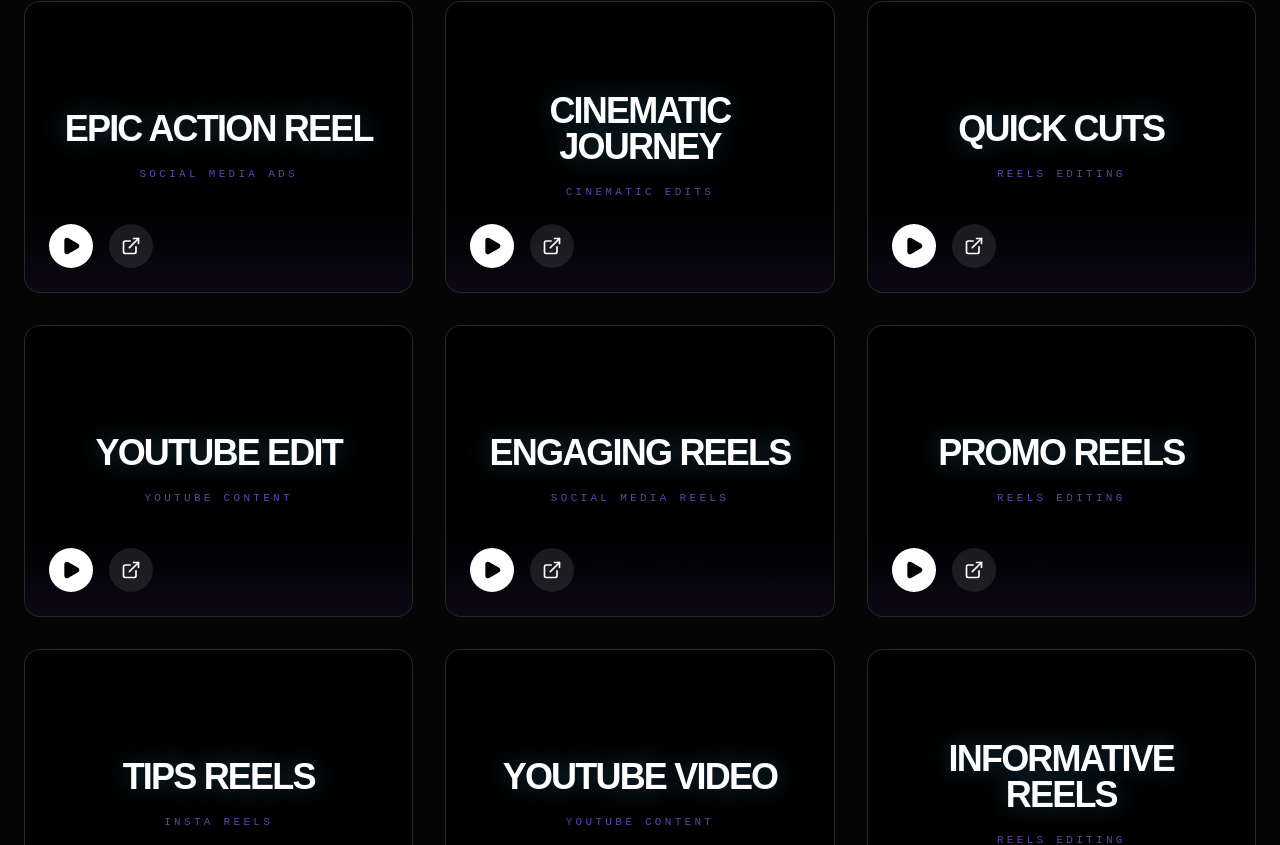
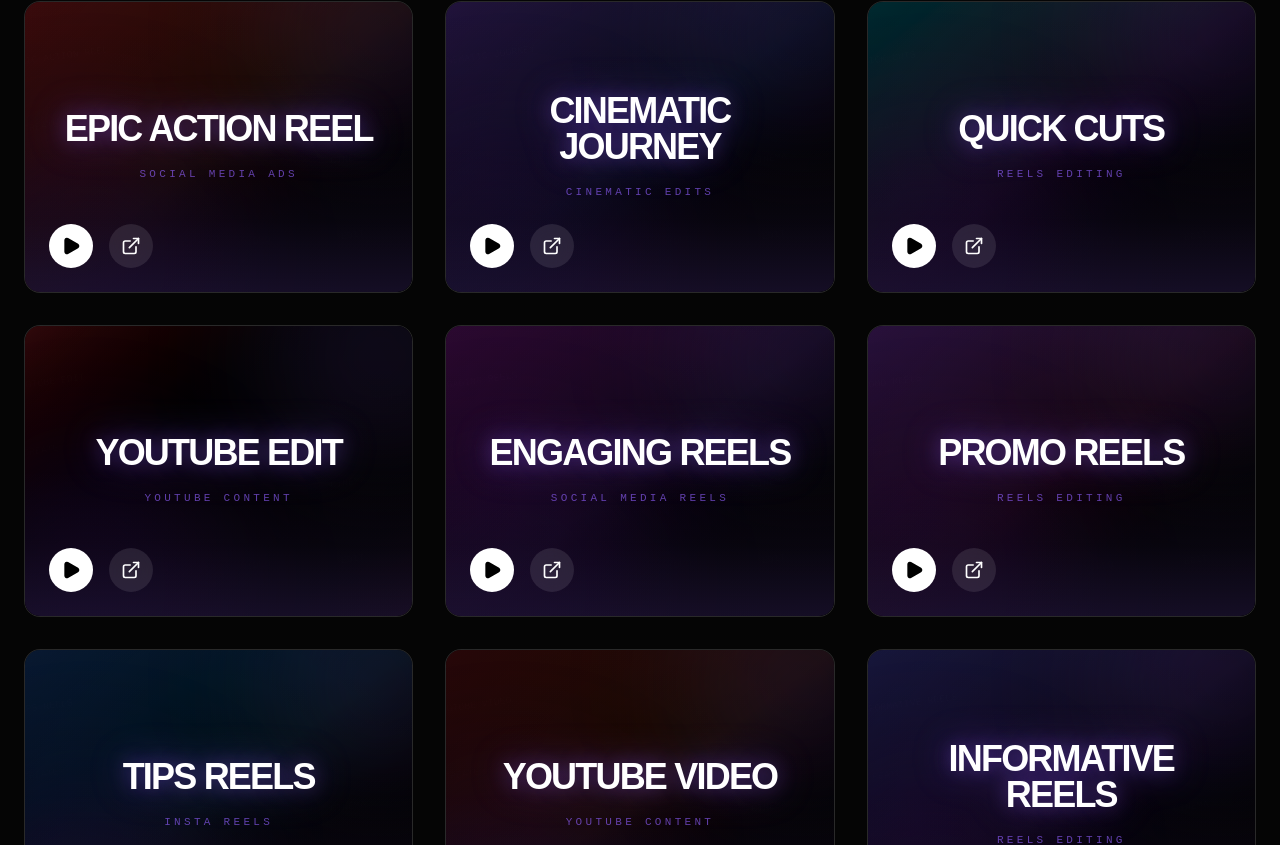
Before and after one commit to Raunak3377/Portfolio-subham, a React (Vite) app: page / in a window 1280 px wide. Shown: the part 1115-1960 px from the top of the page. Built offline with nearby package versions, Linux system fonts and the light colour scheme.

Commit message:
Add themed visual backgrounds to portfolio cards

```diff
--- a/src/components/Portfolio.tsx
+++ b/src/components/Portfolio.tsx
@@ -11,142 +11,63 @@
   description?: string;
 }
 
-// Sample projects - Replace videoUrl with your actual Google Drive video links
-// Format for Google Drive videos: https://drive.google.com/file/d/{FILE_ID}/view
-// Example: https://drive.google.com/file/d/1abc123def456/view
-// The component will automatically convert it to embed format
 const SAMPLE_PROJECTS: Project[] = [
-  {
-    id: '1',
-    title: 'Epic Action Reel',
-    category: 'Social Media Ads',
-    videoUrl: 'https://drive.google.com/file/d/1ekJekADEuSiEsB0aru64khRZOiqKS8QE/view?usp=drive_link',
-    description: 'High-energy action-packed social media advertisement'
-  },
-  {
-    id: '2',
-    title: 'Cinematic Journey',
-    category: 'Cinematic Edits',
-    videoUrl: 'https://drive.google.com/file/d/1JU6EYEYw7-GveMqOhG40z7_OZF4s_yJA/view?usp=drive_link',
-    description: 'Breathtaking cinematic storytelling'
-  },
-  {
-    id: '3',
-    title: 'Quick Cuts',
-    category: 'Reels Editing',
-    videoUrl: 'https://drive.google.com/file/d/1VG9_wLYJH2TrIoc39yTxsjY5dLVQTvVz/view?usp=drive_link',
-    description: 'Fast-paced reel for social platforms'
-  },
-  {
-    id: '4',
-    title: 'YouTube Edit',
-    category: 'YouTube Content',
-    videoUrl: 'https://drive.google.com/file/d/1XrQhT6i6U6YEeIiIZZ1t143B-c6H1Xvz/view?usp=drive_link',
-    description: 'Engaging YouTube vlog edit with dynamic cuts and effects'
-  },
-  {
-    id: '5',
-    title: 'Engaging Reels',
-    category: 'Social Media Reels',
-    videoUrl: 'https://drive.google.com/file/d/1sAOn1iGVSI6HOxqFmEN5aV6GaIgZ6ym8/view?usp=drive_link',
-    description: 'Sleek promotional video for brand awareness'
-  },
-  {
-    id: '6',
-    title: 'Promo Reels',
-    category: 'Reels Editing',
-    videoUrl: 'https://drive.google.com/drive/folders/1hrLWP4yPxFnKRAg74FXPRD_OHF_P42WU?usp=drive_link',
-    description: 'Vibrant travel vlog edit with stunning visuals'
-  },
-  {
-    id: '7',
-    title: 'Tips Reels',
-    category: 'Insta Reels',
-    videoUrl: 'https://drive.google.com/drive/folders/1hrLWP4yPxFnKRAg74FXPRD_OHF_P42WU?usp=drive_link',
-    description: 'Short film edit with cinematic color grading'
-  },
-  {
-    id: '8',
-    title: 'YouTube Video',
-    category: 'YouTube Content',
-    videoUrl: 'https://drive.google.com/file/d/11xuselbuHTU7YkSOxIEPer8kSfYaMCNl/view?usp=sharing',
-    description: 'Engaging YouTube vlog edit with dynamic cuts and effects'
-  },
-  {
-    id: '9',
-    title: 'Informative Reels',
-    category: 'Reels Editing',
-    videoUrl: 'https://drive.google.com/file/d/1A3I35hyEz4bgy7revA3Mvc5QngMvxSjn/view?usp=sharing',
-    description: 'Breathtaking cinematic storytelling'
-  }
+  { id: '1', title: 'Epic Action Reel', category: 'Social Media Ads', videoUrl: 'https://drive.google.com/file/d/1ekJekADEuSiEsB0aru64khRZOiqKS8QE/view?usp=drive_link', description: 'High-energy action-packed social media advertisement' },
+  { id: '2', title: 'Cinematic Journey', category: 'Cinematic Edits', videoUrl: 'https://drive.google.com/file/d/1JU6EYEYw7-GveMqOhG40z7_OZF4s_yJA/view?usp=drive_link', description: 'Breathtaking cinematic storytelling' },
+  { id: '3', title: 'Quick Cuts', category: 'Reels Editing', videoUrl: 'https://drive.google.com/file/d/1VG9_wLYJH2TrIoc39yTxsjY5dLVQTvVz/view?usp=drive_link', description: 'Fast-paced reel for social platforms' },
+  { id: '4', title: 'YouTube Edit', category: 'YouTube Content', videoUrl: 'https://drive.google.com/file/d/1XrQhT6i6U6YEeIiIZZ1t143B-c6H1Xvz/view?usp=drive_link', description: 'Engaging YouTube vlog edit with dynamic cuts and effects' },
+  { id: '5', title: 'Engaging Reels', category: 'Social Media Reels', videoUrl: 'https://drive.google.com/file/d/1sAOn1iGVSI6HOxqFmEN5aV6GaIgZ6ym8/view?usp=drive_link', description: 'Sleek promotional video for brand awareness' },
+  { id: '6', title: 'Promo Reels', category: 'Reels Editing', videoUrl: 'https://drive.google.com/drive/folders/1hrLWP4yPxFnKRAg74FXPRD_OHF_P42WU?usp=drive_link', description: 'Vibrant promotional reel' },
+  { id: '7', title: 'Tips Reels', category: 'Insta Reels', videoUrl: 'https://drive.google.com/drive/folders/1hrLWP4yPxFnKRAg74FXPRD_OHF_P42WU?usp=drive_link', description: 'Short-form tips content' },
+  { id: '8', title: 'YouTube Video', category: 'YouTube Content', videoUrl: 'https://drive.google.com/file/d/11xuselbuHTU7YkSOxIEPer8kSfYaMCNl/view?usp=sharing', description: 'Engaging YouTube video edit' },
+  { id: '9', title: 'Informative Reels', category: 'Reels Editing', videoUrl: 'https://drive.google.com/file/d/1A3I35hyEz4bgy7revA3Mvc5QngMvxSjn/view?usp=sharing', description: 'Informative short-form storytelling' }
 ];
 
-const AnimatedTextBackground = ({ title, category }: { title: string; category: string }) => {
-  // Generate random unique text phrases
-  const phrases = [title, category, 'Video', 'Edit', 'Create', 'Design', 'Craft', 'Cinema'];
+const THEMES = [
+  'from-red-500/30 via-orange-500/10 to-black',
+  'from-violet-500/30 via-blue-500/10 to-black',
+  'from-cyan-400/25 via-purple-500/10 to-black',
+  'from-red-500/25 via-black to-red-900/10',
+  'from-fuchsia-500/25 via-purple-500/10 to-black',
+  'from-purple-500/30 via-pink-500/10 to-black',
+  'from-blue-500/25 via-cyan-500/10 to-black',
+  'from-red-500/20 via-orange-500/10 to-black',
+  'from-indigo-500/30 via-violet-500/10 to-black'
+];
+
+const AnimatedTextBackground = ({ title, category, index }: { title: string; category: string; index: number }) => {
+  const phrases = [title, category, 'VIDEO', 'EDIT', 'CREATE', 'CINEMA'];
+  const theme = THEMES[index % THEMES.length];
 
   return (
     <div className="absolute inset-0 bg-black flex items-center justify-center overflow-hidden">
-      {/* Animated text background */}
-      <div className="absolute inset-0 opacity-15">
-        <div className="grid grid-cols-5 gap-3 p-4 h-full">
-          {Array.from({ length: 20 }).map((_, i) => (
+      <div className={`absolute inset-0 bg-gradient-to-br ${theme}`} />
+      <div className="absolute -top-20 -right-20 w-56 h-56 rounded-full bg-accent/15 blur-3xl" />
+      <div className="absolute -bottom-24 -left-16 w-64 h-64 rounded-full bg-purple-600/15 blur-3xl" />
+      <div className="absolute inset-0 opacity-20">
+        <div className="grid grid-cols-4 gap-4 p-5 h-full rotate-[-8deg] scale-110">
+          {Array.from({ length: 16 }).map((_, i) => (
             <motion.div
               key={i}
-              initial={{ opacity: 0, y: -50 }}
-              animate={{
-                opacity: [0.05, 0.2, 0.05],
-                y: [0, 30, 0],
-              }}
-              transition={{
-                duration: 5 + Math.random() * 3,
-                repeat: Infinity,
-                delay: Math.random() * 3,
-                ease: "easeInOut"
-              }}
-              className="text-[10px] font-mono text-white/40 break-words select-none whitespace-nowrap"
-            >
-              {phrases[i % phrases.length]}
-            </motion.div>
+              initial={{ opacity: 0, y: -20 }}
+              animate={{ opacity: [0.04, 0.18, 0.04], y: [0, 20, 0] }}
+              transition={{ duration: 5 + (i % 4), repeat: Infinity, delay: i * 0.12, ease: 'easeInOut' }}
+              className="text-[9px] font-mono text-white/50 uppercase whitespace-nowrap"
+            >{phrases[i % phrases.length]}</motion.div>
           ))}
         </div>
       </div>
-
-      {/* Dark overlay pattern */}
-      <div className="absolute inset-0 bg-gradient-to-b from-transparent via-black/20 to-black/40" />
-
-      {/* Center content with glow effect */}
-      <motion.div
-        initial={{ opacity: 0, scale: 0.95 }}
-        whileInView={{ opacity: 1, scale: 1 }}
-        className="relative z-10 text-center px-6"
-      >
+      <div className="absolute inset-0 bg-gradient-to-b from-black/10 via-black/25 to-black/75" />
+      <div className="absolute inset-0 opacity-20 bg-[radial-gradient(circle_at_50%_40%,transparent_0%,rgba(0,0,0,.7)_75%)]" />
+      <motion.div initial={{ opacity: 0, scale: .96 }} whileInView={{ opacity: 1, scale: 1 }} className="relative z-10 text-center px-6">
         <motion.h4
-          className="text-3xl md:text-4xl font-black tracking-tighter uppercase leading-none mb-3"
-          animate={{
-            textShadow: [
-              "0 0 10px rgba(100,200,255,0)",
-              "0 0 30px rgba(100,200,255,0.4)",
-              "0 0 10px rgba(100,200,255,0)"
-            ]
-          }}
+          className="text-3xl md:text-4xl font-black tracking-tighter uppercase leading-none mb-3 drop-shadow-[0_0_18px_rgba(139,92,246,.35)]"
+          animate={{ textShadow: ['0 0 0 rgba(139,92,246,0)', '0 0 24px rgba(139,92,246,.45)', '0 0 0 rgba(139,92,246,0)'] }}
           transition={{ duration: 3, repeat: Infinity }}
-        >
-          {title}
-        </motion.h4>
-        <motion.span
-          className="text-[11px] font-mono text-accent uppercase tracking-[0.3em] inline-block"
-          animate={{
-            opacity: [0.6, 1, 0.6]
-          }}
-          transition={{ duration: 2.5, repeat: Infinity }}
-        >
-          {category}
-        </motion.span>
+        >{title}</motion.h4>
+        <motion.span className="text-[11px] font-mono text-accent uppercase tracking-[0.3em] inline-block" animate={{ opacity: [.55, 1, .55] }} transition={{ duration: 2.5, repeat: Infinity }}>{category}</motion.span>
       </motion.div>
-
-      {/* Bottom gradient glow */}
-      <div className="absolute bottom-0 left-0 w-full h-1/3 bg-gradient-to-t from-accent/15 via-accent/5 to-transparent opacity-60" />
+      <div className="absolute bottom-0 left-0 w-full h-1/2 bg-gradient-to-t from-accent/15 via-accent/5 to-transparent" />
     </div>
   );
 };
@@ -154,88 +75,33 @@
 export const Portfolio = () => {
   const [activeCategory, setActiveCategory] = useState('All');
   const [selectedProject, setSelectedProject] = useState<Project | null>(null);
-
   const categories = ['All', 'Social Media Ads', 'Reels Editing', 'Cinematic Edits', 'YouTube Content'];
-
-  const filteredProjects = activeCategory === 'All'
-    ? SAMPLE_PROJECTS
-    : SAMPLE_PROJECTS.filter(p => p.category === activeCategory);
+  const filteredProjects = activeCategory === 'All' ? SAMPLE_PROJECTS : SAMPLE_PROJECTS.filter(p => p.category === activeCategory);
 
   return (
     <section id="portfolio" className="py-32 px-6 max-w-7xl mx-auto">
       <div className="flex flex-col md:flex-row md:items-end justify-between mb-20 gap-8">
-        <div>
-          <span className="text-accent font-mono text-sm tracking-widest uppercase mb-4 block">Selected Works</span>
-          <h2 className="text-5xl md:text-7xl font-bold tracking-tighter">PORTFOLIO</h2>
-        </div>
-
+        <div><span className="text-accent font-mono text-sm tracking-widest uppercase mb-4 block">Selected Works</span><h2 className="text-5xl md:text-7xl font-bold tracking-tighter">PORTFOLIO</h2></div>
         <div className="flex flex-wrap gap-4">
-          {categories.map(cat => (
-            <button
-              key={cat}
-              onClick={() => setActiveCategory(cat)}
-              className={`px-6 py-2 rounded-full border text-sm transition-all ${
-                activeCategory === cat
-                  ? 'bg-white text-black border-white'
-                  : 'border-white/10 hover:border-white/30 text-white/60'
-              }`}
-            >
-              {cat}
-            </button>
-          ))}
+          {categories.map(cat => <button key={cat} onClick={() => setActiveCategory(cat)} className={`px-6 py-2 rounded-full border text-sm transition-all ${activeCategory === cat ? 'bg-white text-black border-white' : 'border-white/10 hover:border-white/30 text-white/60'}`}>{cat}</button>)}
         </div>
       </div>
 
-      {filteredProjects.length === 0 ? (
-        <div className="text-center py-20 glass rounded-3xl">
-          <p className="text-white/40 font-mono">No projects found. Check back soon!</p>
-        </div>
-      ) : (
+      {filteredProjects.length === 0 ? <div className="text-center py-20 glass rounded-3xl"><p className="text-white/40 font-mono">No projects found. Check back soon!</p></div> : (
         <div className="grid grid-cols-1 md:grid-cols-2 lg:grid-cols-3 gap-8">
           {filteredProjects.map((project, index) => (
-           <motion.div
-  layout
-  key={project.id}
-  initial={{ opacity: 0, y: 20 }}
-  whileInView={{ opacity: 1, y: 0 }}
-  viewport={{ once: true }}
-  transition={{ delay: index * 0.1 }}
-  className="group relative aspect-[4/3] rounded-2xl overflow-hidden glass cursor-pointer border border-white/5 hover:border-accent/30 transition-colors"
-  onClick={() => setSelectedProject(project)}
->
-  <AnimatedTextBackground title={project.title} category={project.category} />
-
-  {/* ✅ Buttons always visible (no hover overlay) */}
-  <div className="absolute bottom-6 left-6 flex gap-4 z-10">
-    <button
-      onClick={(e) => { e.stopPropagation(); setSelectedProject(project); }}
-      className="p-3 bg-white text-black rounded-full hover:bg-accent hover:text-white transition-colors"
-    >
-      <Play size={20} fill="currentColor" />
-    </button>
-
-    <a
-      href={project.videoUrl}
-      target="_blank"
-      rel="noopener noreferrer"
-      onClick={(e) => e.stopPropagation()}
-      className="p-3 bg-white/10 backdrop-blur-md rounded-full hover:bg-white/20 transition-colors"
-    >
-      <ExternalLink size={20} />
-    </a>
-  </div>
-</motion.div>
-
+            <motion.div layout key={project.id} initial={{ opacity: 0, y: 20 }} whileInView={{ opacity: 1, y: 0 }} viewport={{ once: true }} transition={{ delay: index * .1 }} className="group relative aspect-[4/3] rounded-2xl overflow-hidden glass cursor-pointer border border-white/5 hover:border-accent/40 transition-all shadow-[0_0_0_rgba(139,92,246,0)] hover:shadow-[0_0_35px_rgba(139,92,246,.12)]" onClick={() => setSelectedProject(project)}>
+              <AnimatedTextBackground title={project.title} category={project.category} index={index} />
+              <div className="absolute bottom-6 left-6 flex gap-4 z-10">
+                <button onClick={(e) => { e.stopPropagation(); setSelectedProject(project); }} className="p-3 bg-white text-black rounded-full hover:bg-accent hover:text-white transition-colors"><Play size={20} fill="currentColor" /></button>
+                <a href={project.videoUrl} target="_blank" rel="noopener noreferrer" onClick={(e) => e.stopPropagation()} className="p-3 bg-white/10 backdrop-blur-md rounded-full hover:bg-white/20 transition-colors"><ExternalLink size={20} /></a>
+              </div>
+            </motion.div>
           ))}
         </div>
       )}
 
-      <VideoModal
-        isOpen={!!selectedProject}
-        onClose={() => setSelectedProject(null)}
-        videoUrl={selectedProject?.videoUrl || ''}
-        title={selectedProject?.title || ''}
-      />
+      <VideoModal isOpen={!!selectedProject} onClose={() => setSelectedProject(null)} videoUrl={selectedProject?.videoUrl || ''} title={selectedProject?.title || ''} />
     </section>
   );
 };
```
